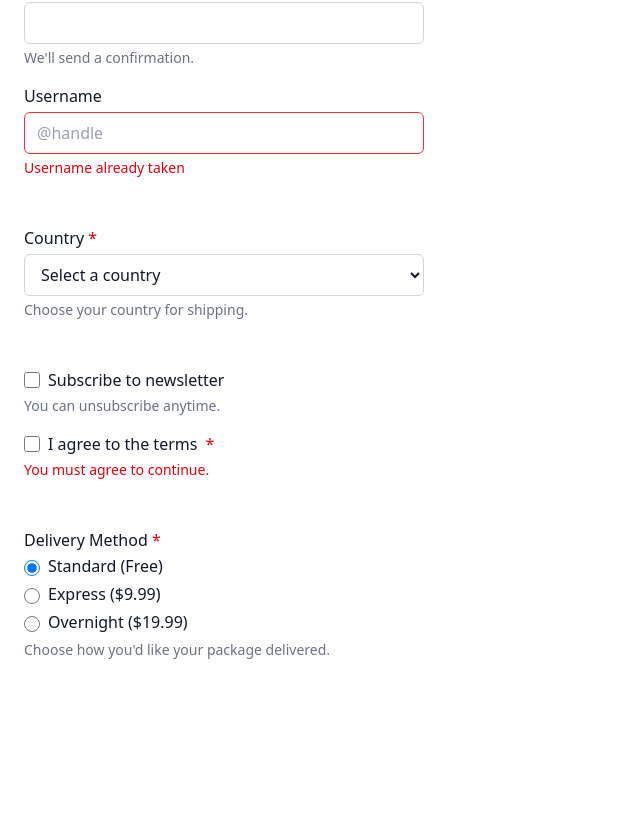
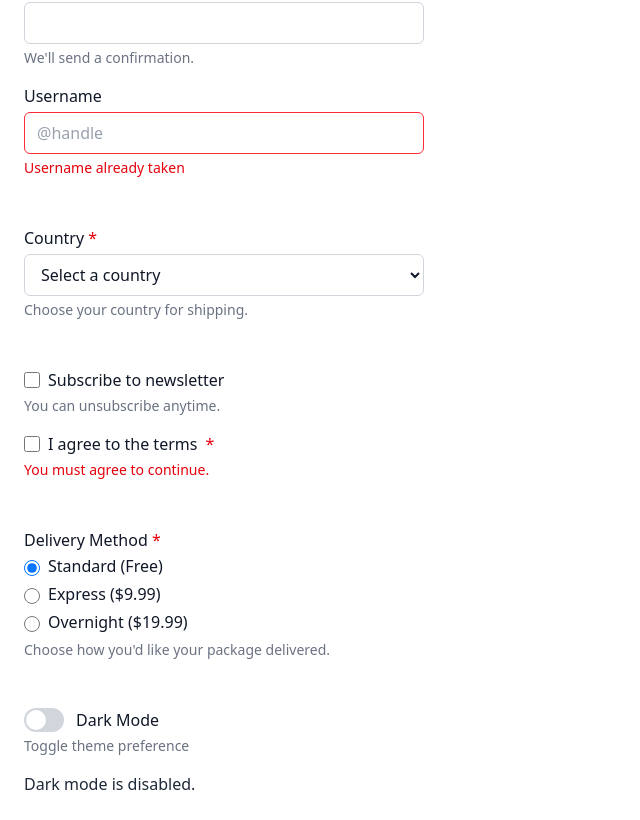
Before and after one commit to RobotSpaceKitty/my-design-system, a React (Vite) app: page / in a window 1280 px wide. Shown: the part 240-1060 px from the top of the page, without its empty margins (0-640 px from the left). Before the commit the page ends 924 px from the top, so only its background shows below. Built offline with nearby package versions, Linux system fonts and the light colour scheme.

Commit message:
feat: add Switch component with stories and integrate into App

```diff
--- a/src/App.jsx
+++ b/src/App.jsx
@@ -4,7 +4,7 @@ import viteLogo from '/vite.svg'
 import './App.css'
 
 function App() {
-  const [count, setCount] = useState(0)
+  const [count, setCount] = useState(0);
 
   return (
     <>
--- a/src/App.tsx
+++ b/src/App.tsx
@@ -3,12 +3,15 @@ import { TextField } from "./components";
 import { Select } from "./components";
 import { Checkbox } from "./components";
 import { RadioGroup } from "./components";
+import { Switch } from "./components";
 import { useState } from "react";
 
 import "./styles/index.scss";
 
 function App() {
   const [shipping, setShipping] = useState("standard");
+  const [darkMode, setDarkMode] = useState(false);
+
   return (
     <>
       <div style={{ padding: "2rem" }}>
@@ -67,6 +70,15 @@ function App() {
           hint="Choose how you'd like your package delivered."
         />
       </div>
+      <div className="p-6 space-y-4 max-w-md">
+        <Switch
+          label="Dark Mode"
+          hint="Toggle theme preference"
+          checked={darkMode}
+          onChange={(e) => setDarkMode(e.target.checked)}
+        />
+        <p>Dark mode is {darkMode ? "enabled" : "disabled"}.</p>
+      </div>
     </>
   );
 }
--- /dev/null
+++ b/src/components/Switch/Switch.tsx
@@ -0,0 +1,69 @@
+import { forwardRef, useId } from "react"; // Removed unused import of React
+import type { InputHTMLAttributes } from "react";
+import clsx from "clsx";
+
+export interface SwitchProps
+  extends Omit<InputHTMLAttributes<HTMLInputElement>, "type"> {
+  label?: string;
+  hint?: string;
+  error?: string;
+  fullWidth?: boolean;
+}
+
+export const Switch = forwardRef<HTMLInputElement, SwitchProps>(
+  ({ id, label, hint, error, checked, onChange, fullWidth = true, className, ...props }, ref) => {
+    const autoId = useId();
+    const switchId = id ?? `switch-${autoId}`;
+    const hintId = `${switchId}-hint`;
+    const errorId = `${switchId}-error`;
+    const hasError = Boolean(error);
+
+    return (
+      <div className={clsx("flex flex-col gap-1", fullWidth && "w-full", className)}>
+        <label htmlFor={switchId} className="flex items-center gap-3 cursor-pointer select-none">
+          <div className="relative">
+            <input
+              id={switchId}
+              ref={ref}
+              type="checkbox"
+              role="switch"
+              aria-checked={checked}
+              aria-invalid={hasError || undefined}
+              aria-describedby={hasError ? errorId : hint ? hintId : undefined}
+              checked={checked}
+              onChange={onChange}
+              className="sr-only"
+              {...props}
+            />
+            <div
+              className={clsx(
+                "w-10 h-6 rounded-full transition-colors",
+                checked ? "bg-blue-600" : "bg-gray-300",
+                hasError && "bg-red-500"
+              )}
+            ></div>
+            <div
+              className={clsx(
+                "absolute top-0.5 left-0.5 w-5 h-5 rounded-full bg-white transition-transform",
+                checked ? "translate-x-4" : "translate-x-0"
+              )}
+            ></div>
+          </div>
+          {label && <span className="text-gray-900 font-medium">{label}</span>}
+        </label>
+
+        {hasError ? (
+          <p id={errorId} className="text-sm text-red-600">
+            {error}
+          </p>
+        ) : hint ? (
+          <p id={hintId} className="text-sm text-gray-500">
+            {hint}
+          </p>
+        ) : null}
+      </div>
+    );
+  }
+);
+
+Switch.displayName = "Switch";
--- /dev/null
+++ b/src/components/Switch/index.ts
@@ -0,0 +1 @@
+export * from "./Switch";
--- a/src/components/index.ts
+++ b/src/components/index.ts
@@ -3,3 +3,4 @@ export * from "./Textfield/TextField";
 export * from "./Select";
 export * from "./Checkbox";
 export * from "./RadioGroup";
+export * from "./Switch";
```
Also changed, not shown: 1 other file (tests, documents, lock files or other folders).
